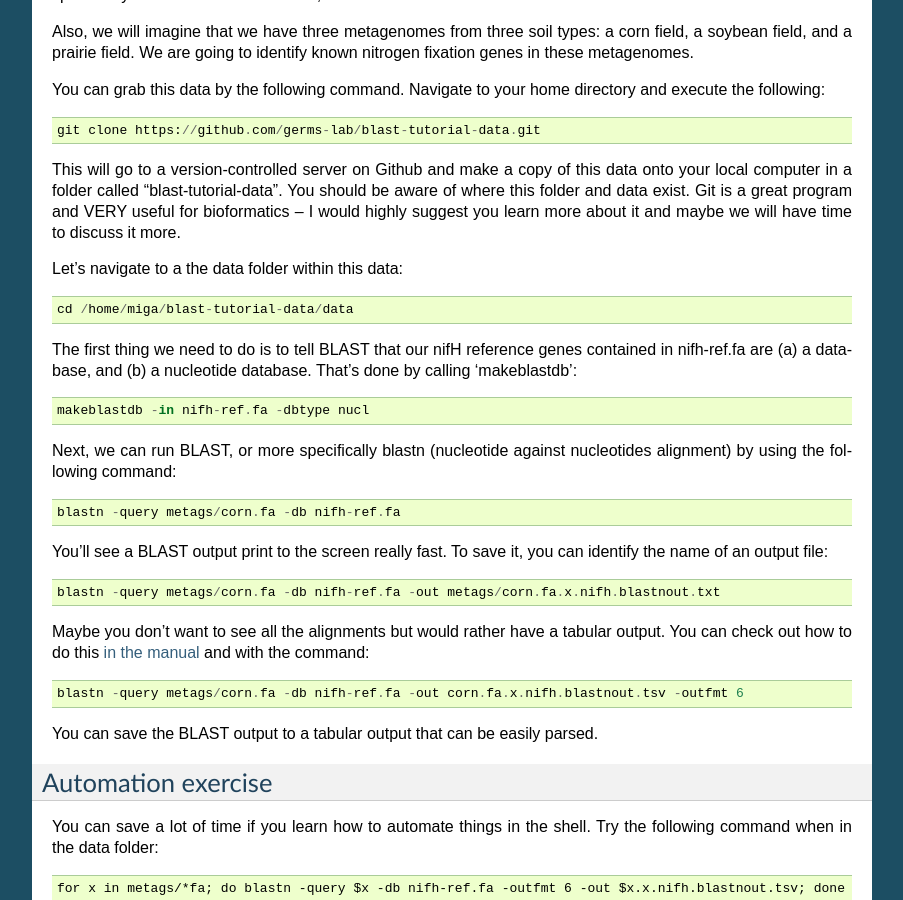
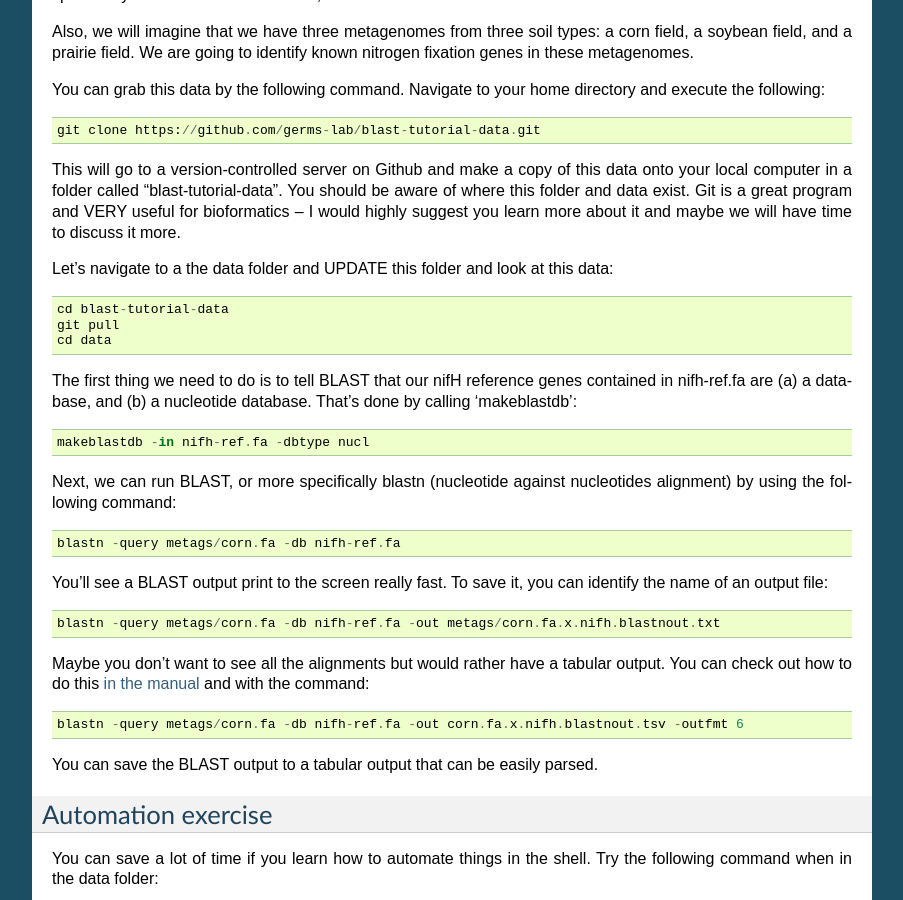
Before and after one commit to germs-lab/one-day-metag-crash-course, a Sphinx documentation site: the page built from docs/blast/index.rst, in a window 1280 px wide and 900 px high, scrolled down 646 px. Shown: the whole window, without its empty margins (198-1101 px from the left). Built offline with Sphinx 7.4.7, drawn with Linux system fonts in a browser that asks for light colours.

Commit message:
Update index.rst

```diff
--- a/docs/blast/index.rst
+++ b/docs/blast/index.rst
@@ -37,9 +37,11 @@ You can grab this data by the following command.  Navigate to your home director
 
 This will go to a version-controlled server on Github and make a copy of this data onto your local computer in a folder called "blast-tutorial-data".  You should be aware of where this folder and data exist.  Git is a great program and VERY useful for bioformatics -- I would highly suggest you learn more about it and maybe we will have time to discuss it more.
 
-Let's navigate to a the data folder within this data::
+Let's navigate to a the data folder and UPDATE this folder and look at this data::
 
-    cd /home/miga/blast-tutorial-data/data
+    cd blast-tutorial-data
+    git pull
+    cd data
 
 
 The first thing we need to do is to tell BLAST that our nifH reference genes contained in nifh-ref.fa are (a) a database, and (b) a nucleotide database.  That's done by calling 'makeblastdb'::
```
